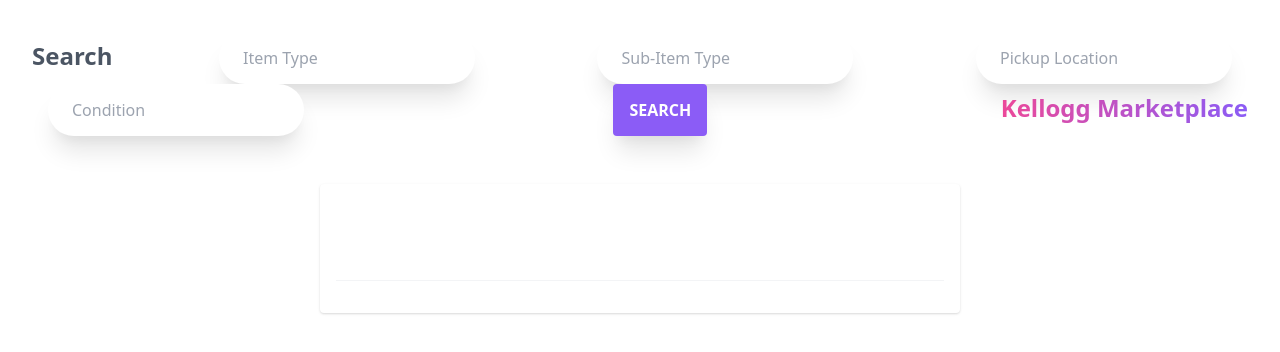
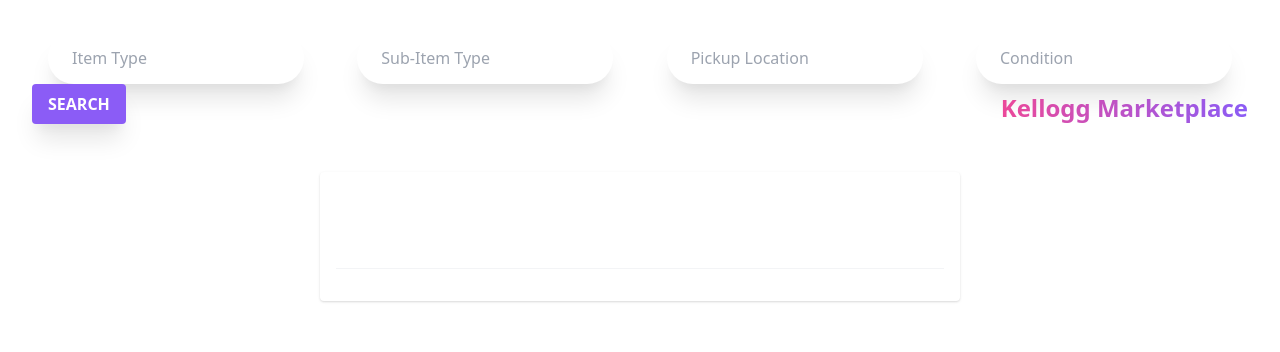
Before and after one commit to amilne99/final, a website: page index.html in a window 1280 px wide. Drawn offline with nearby package versions, Linux system fonts and the light colour scheme; no server answers.

Commit message:
designcommit

```diff
--- a/index.html
+++ b/index.html
@@ -34,7 +34,7 @@
   </script>
   <script src="index.js"></script>
   <div class="flex justify-between flex-wrap p-8">
-    <p class="text-gray-600 font-bold mt-2 text-2xl text-left">Search</p>
+    <!-- <p class="text-gray-600 font-bold mt-2 text-2xl text-left">Search</p> -->
     <input class="rounded-full shadow-xl md:mx-4 mx-4 p-2 w-64 py-4 px-6 text-gray-700 leading-tight focus:outline-none" type="text" id="item-type" name="item-type" placeholder ="Item Type">
     <input class="rounded-full shadow-xl md:mx-4 mx-4 p-2 w-64 py-4 px-6 text-gray-700 leading-tight focus:outline-none" type="text" id="subitem-type" name="subitem-type" placeholder ="Sub-Item Type">
     <input class="rounded-full shadow-xl md:mx-4 mx-4 p-2 w-64 py-4 px-6 text-gray-700 leading-tight focus:outline-none" type="text" id="pickuplocation" name="pickuplocation" placeholder ="Pickup Location">
```
